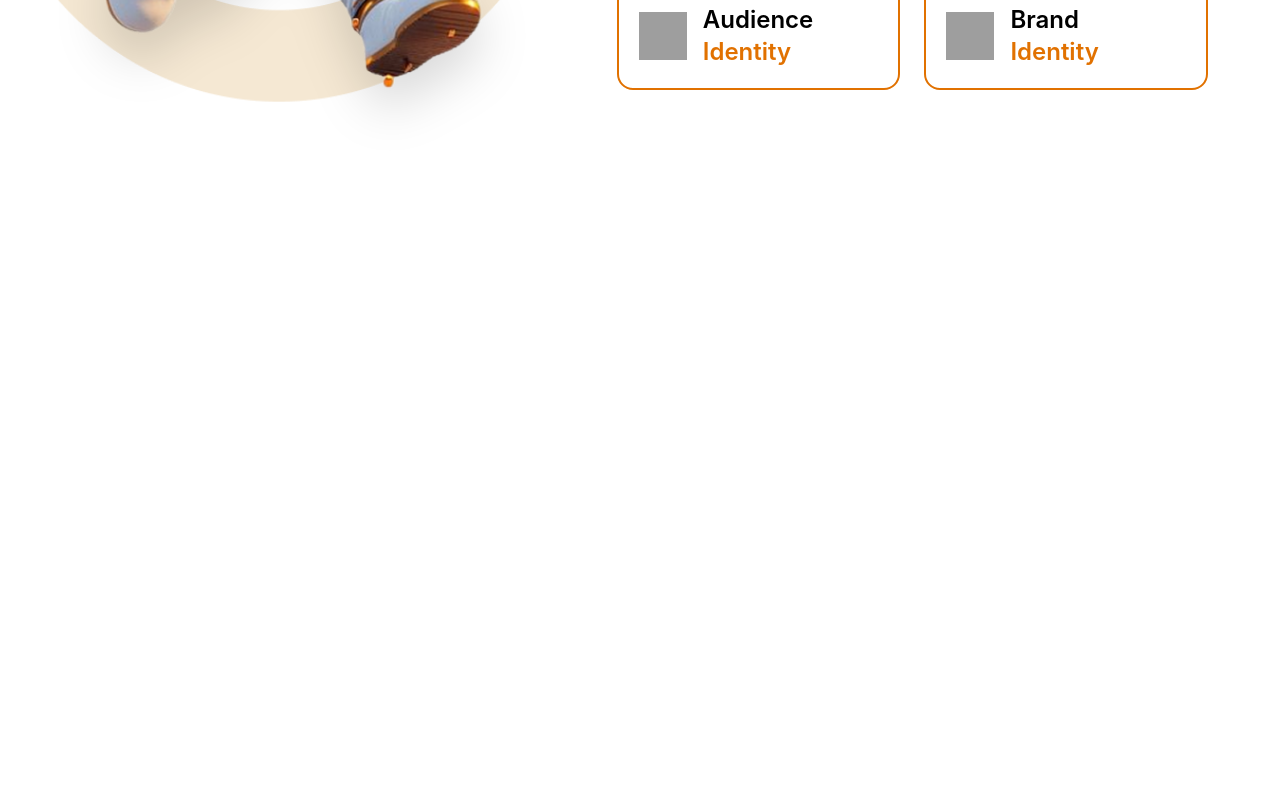
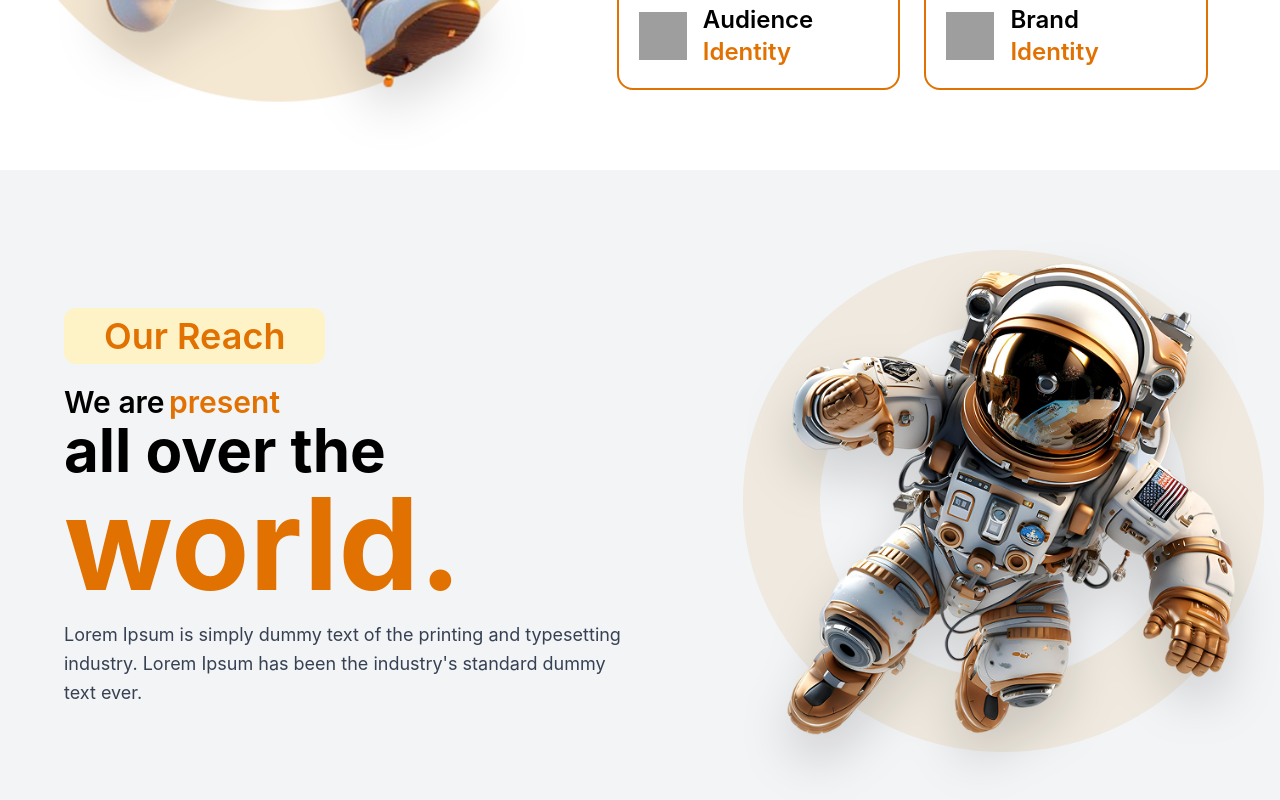
Before and after one commit to kirandeepkaur02/htmlpage, a React (Vite) app in the folder Htmlpage/: page / in a window 1280 px wide. Shown: the part 1376-2176 px from the top of the page. Before the commit the page ends 1546 px from the top, so only its background shows below. Built offline with nearby package versions, Linux system fonts and the light colour scheme; grey boxes are pictures that could not be loaded.

Commit message:
infoSection

```diff
--- a/Htmlpage/src/components/Index.jsx
+++ b/Htmlpage/src/components/Index.jsx
@@ -11,9 +11,10 @@ const Index = () => {
       <Navbar />
        <HeroSection />
         <ServiceSection />
+        <Info />
       {/*
 
-      <Info />
+
       <TestimonialSection />
       <Footer /> */}
     </div>
--- a/Htmlpage/src/components/Info.jsx
+++ b/Htmlpage/src/components/Info.jsx
@@ -1,9 +1,98 @@
 import React from 'react'
-
+import circle from "../assets/Ellipse 3.png"
+import astro from "../assets/pic3.png"
 const Info = () => {
   return (
-    <div>Info</div>
+    <div className="relative bg-gray-100 overflow-hidden">
+      <div className="max-w-7xl mx-auto relative flex flex-col lg:flex-row items-center px-5 sm:px-8 md:px-12 lg:pl-16 lg:pr-0 py-8 sm:py-12 lg:py-16">
+
+ {/* Text Content */}
+         <div className="relative z-20 flex flex-col lg:w-1/2 xl:w-[55%] text-left">
+
+      <button
+        className="
+          inline-flex items-center gap-3
+          bg-amber-100 rounded-xl
+          mt-4 sm:mt-6 lg:mt-0
+          text-amber-600
+          font-semibold
+          text-lg sm:text-2xl lg:text-4xl
+          px-5 sm:px-8 lg:px-10
+          py-2 w-fit
+        "
+      >
+        Our Reach
+      </button>
+
+       <p className="pt-4 sm:pt-5 leading-tight">
+        <span className="text-xl sm:text-2xl lg:text-3xl font-semibold">
+          We are
+        </span>{" "}
+        <span className="text-amber-600 text-xl sm:text-2xl lg:text-3xl font-semibold">
+          present
+        </span>
+        <br />
+
+        <span className="text-3xl sm:text-4xl lg:text-6xl font-bold">
+          all over the
+        </span>
+        <br />
+
+        <span className="text-amber-600 text-5xl sm:text-7xl lg:text-9xl font-bold leading-none">
+          world.
+        </span>
+      </p>
+      <p
+        className="
+          pt-3
+          text-sm sm:text-base lg:text-lg
+          text-gray-700
+          leading-relaxed
+          max-w-sm lg:max-w-xl
+        "
+      >
+        Lorem Ipsum is simply dummy text of the printing and typesetting
+        industry. Lorem Ipsum has been the industry's standard dummy text ever.
+      </p>
+         </div>
+
+
+        {/* <!-- Image Background Mobile / Right Side Desktop --> */}
+        <div
+          className="
+        absolute inset-0
+        flex items-center justify-center
+        opacity-15
+        lg:opacity-100 lg:relative
+        lg:w-1/2 xl:w-[45%]
+        lg:justify-end
+      "
+        >
+            <img
+        src={circle}
+        alt="circle"
+        className="
+          absolute
+          w-[80%] sm:w-[65%] lg:w-auto
+          top-10 right-0
+          lg:top-4 lg:right-4
+        "
+      />
+          <img
+        src={astro}
+        alt="astro"
+        className="
+          relative z-10
+          w-[85%] sm:w-[60%] md:w-[50%]
+          lg:w-full
+          max-w-xs sm:max-w-sm md:max-w-md lg:max-w-none
+          animate-float drop-shadow-2xl
+        "
+      />
+        </div>
+
+      </div>
+    </div>
   )
 }
-
 export default Info
```
